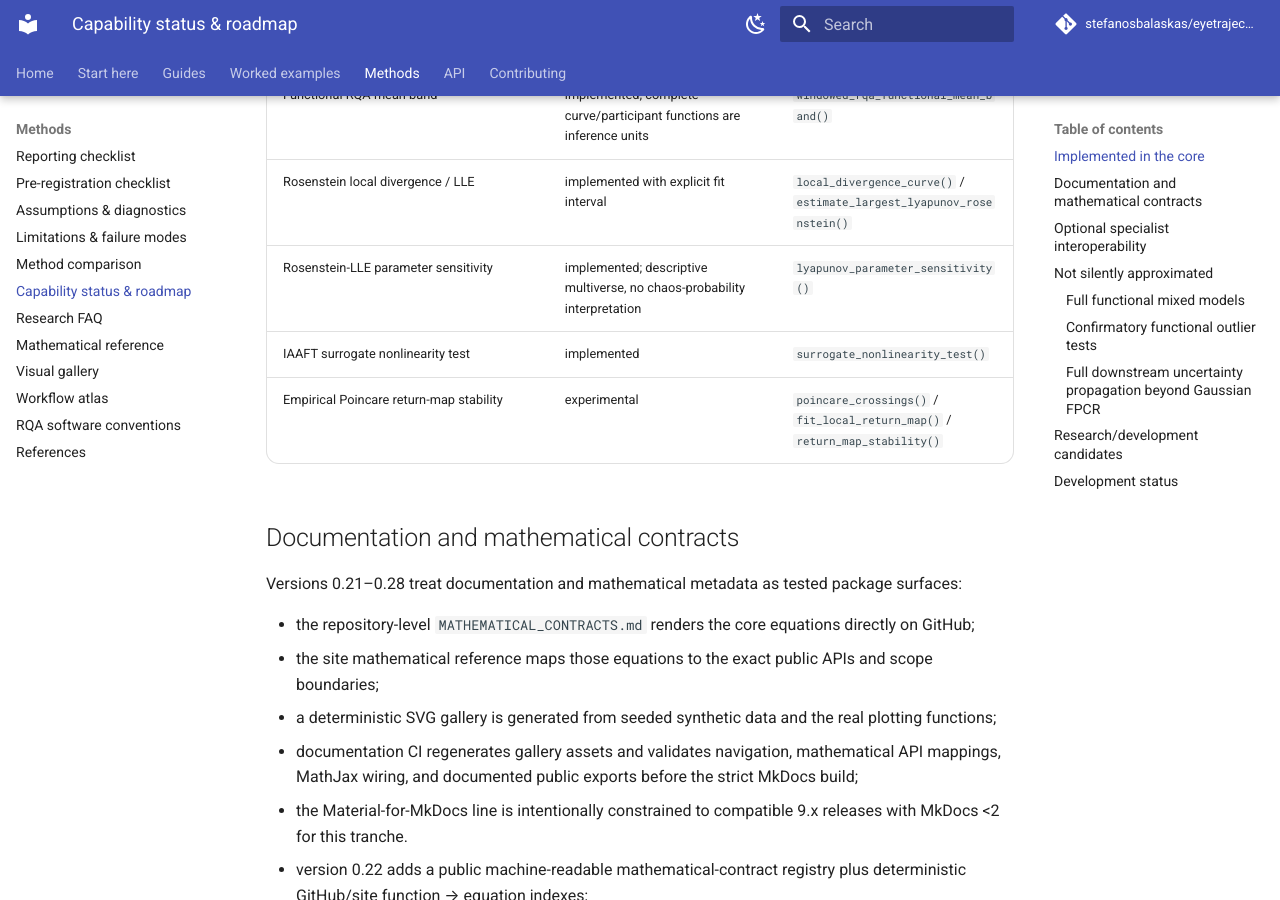
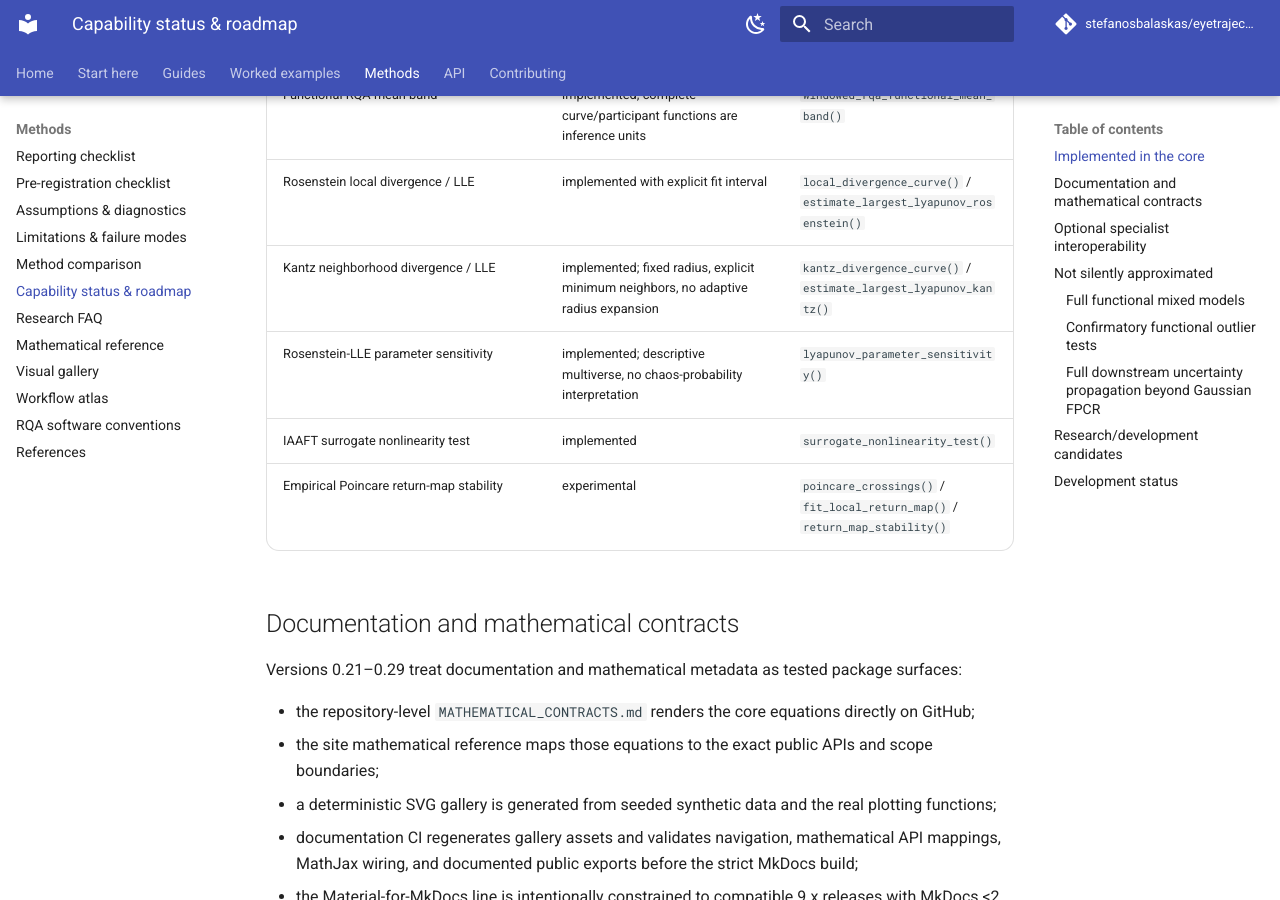
Before and after one commit to stefanosbalaskas/eyetrajectoriespy, an MkDocs documentation site: the page built from docs/methods/status-roadmap.md, in a window 1280 px wide and 900 px high, scrolled down 3435 px. Built offline with MkDocs 1.6.1 and Material for MkDocs 9.7.7, drawn with Linux system fonts in a browser that asks for light colours; comment, search, counter and statistics services are not loaded; some of the changed text lies outside the part shown.

Commit message:
Mark Kantz LLE estimator implemented

```diff
--- a/docs/methods/status-roadmap.md
+++ b/docs/methods/status-roadmap.md
@@ -60,13 +60,14 @@ This page distinguishes implemented scientific contracts from optional interoper
 | Functional RQA window/step sensitivity | implemented; descriptive, no automatic selector | `windowed_rqa_sensitivity()` |
 | Functional RQA mean band | implemented; complete curve/participant functions are inference units | `windowed_rqa_functional_mean_band()` |
 | Rosenstein local divergence / LLE | implemented with explicit fit interval | `local_divergence_curve()` / `estimate_largest_lyapunov_rosenstein()` |
+| Kantz neighborhood divergence / LLE | implemented; fixed radius, explicit minimum neighbors, no adaptive radius expansion | `kantz_divergence_curve()` / `estimate_largest_lyapunov_kantz()` |
 | Rosenstein-LLE parameter sensitivity | implemented; descriptive multiverse, no chaos-probability interpretation | `lyapunov_parameter_sensitivity()` |
 | IAAFT surrogate nonlinearity test | implemented | `surrogate_nonlinearity_test()` |
 | Empirical Poincare return-map stability | experimental | `poincare_crossings()` / `fit_local_return_map()` / `return_map_stability()` |
 
 ## Documentation and mathematical contracts
 
-Versions 0.21–0.28 treat documentation and mathematical metadata as tested package surfaces:
+Versions 0.21–0.29 treat documentation and mathematical metadata as tested package surfaces:
 
 - the repository-level `MATHEMATICAL_CONTRACTS.md` renders the core equations directly on GitHub;
 - the site mathematical reference maps those equations to the exact public APIs and scope boundaries;
@@ -117,10 +118,10 @@ Future tranches may evaluate:
 - explicit system-identification models for gaze dynamics;
 - model-based continuation / Floquet analysis only after a validated dynamical-system contract exists.
 
-Classical `floquet_multipliers(gaze)`, monodromy matrices from raw observations, and `detect_bifurcation(gaze)` remain intentionally **not** implemented in 0.28.
+Classical `floquet_multipliers(gaze)`, monodromy matrices from raw observations, and `detect_bifurcation(gaze)` remain intentionally **not** implemented in 0.29.
 
 A candidate enters the public API only when it can preserve the package rules: explicit estimand, deterministic behavior or seed, provenance, failure diagnostics, synthetic truth tests, documentation, and runnable examples.
 
 ## Development status
 
-The current development line is **0.28.0.dev0**. The package remains pre-release while scientific contracts, optional-backend validation, documentation, and cross-platform qualification continue to mature.
+The current development line is **0.29.0.dev0**. The package remains pre-release while scientific contracts, optional-backend validation, documentation, and cross-platform qualification continue to mature.
```
